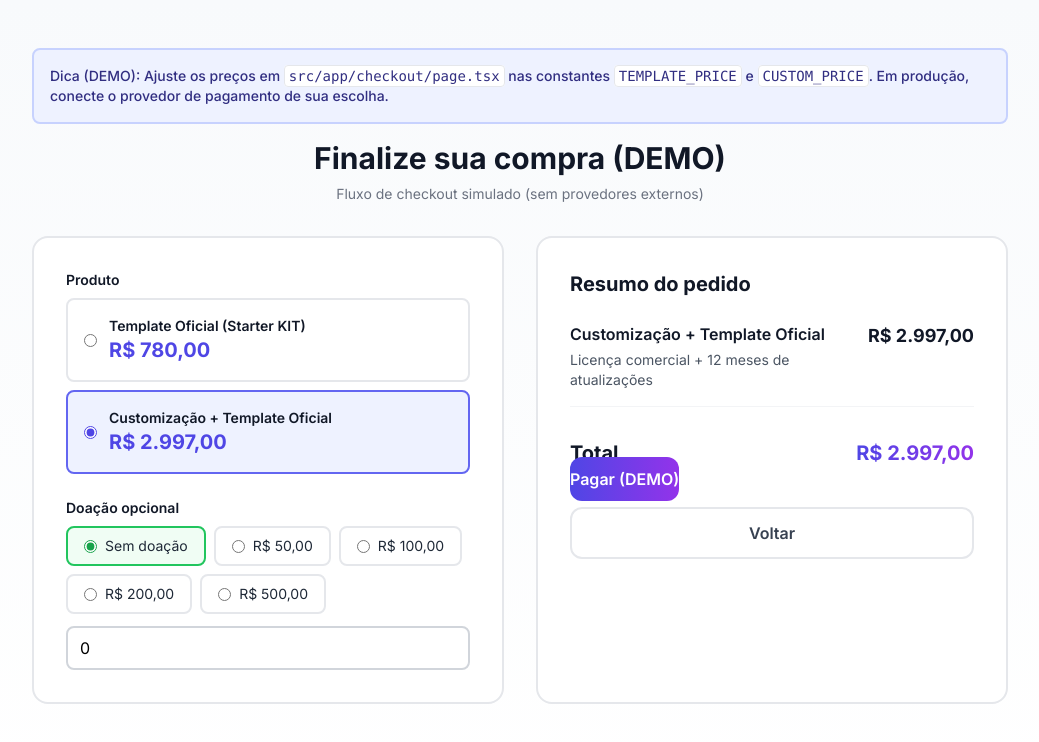
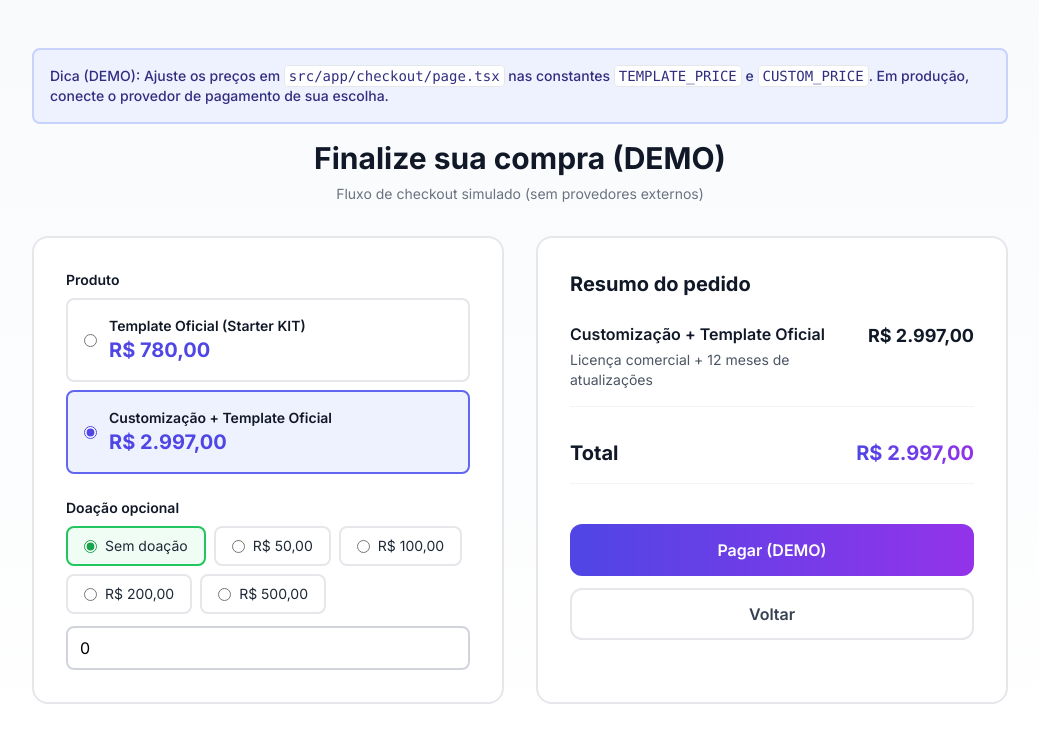
Before and after one commit to duhenri9/template-oficial_design_saas, a Next.js app: page /checkout in a window 1280 px wide. Shown: the top 742 px of the page, without its empty margins (120-1159 px from the left). Built offline with nearby package versions, Linux system fonts and the light colour scheme; no server answers.

Commit message:
ui: improve Contact form fields visibility; fix Checkout DEMO button spacing; highlight Docs CTA under hero

```diff
--- a/src/app/checkout/page.tsx
+++ b/src/app/checkout/page.tsx
@@ -101,10 +101,22 @@ export default function CheckoutPage() {
                 <span className="bg-gradient-to-r from-indigo-600 to-purple-600 bg-clip-text text-transparent">{formatBRL(total)}</span>
               </div>
 
-              <a href="#" onClick={payDemo} className="mt-4 w-full py-3 rounded-xl text-center font-semibold transition bg-gradient-to-r from-indigo-600 to-purple-600 text-white hover:shadow-lg">
-                Pagar (DEMO)
-              </a>
-              <Link href="/" className="w-full block py-3 rounded-xl text-center font-semibold border-2 border-gray-200 text-gray-700 hover:border-indigo-200 mt-2">Voltar</Link>
+              {/* Ações */}
+              <div className="pt-4 mt-2 border-t border-gray-100">
+                <a
+                  href="#"
+                  onClick={payDemo}
+                  className="mt-6 w-full block py-3.5 rounded-xl text-center font-semibold transition bg-gradient-to-r from-indigo-600 to-purple-600 text-white hover:shadow-lg"
+                >
+                  Pagar (DEMO)
+                </a>
+                <Link
+                  href="/"
+                  className="w-full block py-3 rounded-xl text-center font-semibold border-2 border-gray-200 text-gray-700 hover:border-indigo-200 mt-3"
+                >
+                  Voltar
+                </Link>
+              </div>
             </div>
           </div>
         </div>
--- a/src/app/components/ContactForm.tsx
+++ b/src/app/components/ContactForm.tsx
@@ -37,19 +37,24 @@ export default function ContactForm() {
 
   return (
     <form onSubmit={onSubmit} className="max-w-2xl mx-auto bg-white p-6 md:p-10 rounded-2xl border border-gray-200 shadow-sm">
+      {status === 'success' && (
+        <div className="mb-6 p-3 rounded-lg border-2 border-green-200 bg-green-50 text-green-800 text-sm">
+          Mensagem enviada com sucesso! Entraremos em contato em breve.
+        </div>
+      )}
       <div className="grid grid-cols-1 md:grid-cols-2 gap-6">
         <div>
           <label className="block text-sm font-medium text-gray-700 mb-1">Nome</label>
-          <input name="name" required className="w-full border-gray-300 rounded-lg focus:ring-purple-500 focus:border-purple-500" />
+          <input name="name" required placeholder="Seu nome" className="w-full px-3 py-2 border-2 border-gray-300 rounded-lg focus:ring-purple-500 focus:border-purple-500" />
         </div>
         <div>
           <label className="block text-sm font-medium text-gray-700 mb-1">Email</label>
-          <input type="email" name="email" required className="w-full border-gray-300 rounded-lg focus:ring-purple-500 focus:border-purple-500" />
+          <input type="email" name="email" required placeholder="seu@email.com" className="w-full px-3 py-2 border-2 border-gray-300 rounded-lg focus:ring-purple-500 focus:border-purple-500" />
         </div>
       </div>
       <div className="mt-6">
         <label className="block text-sm font-medium text-gray-700 mb-1">Mensagem</label>
-        <textarea name="message" required rows={5} className="w-full border-gray-300 rounded-lg focus:ring-purple-500 focus:border-purple-500" />
+        <textarea name="message" required rows={5} placeholder="Como podemos ajudar?" className="w-full px-3 py-2 border-2 border-gray-300 rounded-lg focus:ring-purple-500 focus:border-purple-500" />
       </div>
       <div className="mt-6 flex items-center gap-4">
         <button
--- a/src/app/components/LandingClient.tsx
+++ b/src/app/components/LandingClient.tsx
@@ -1,7 +1,7 @@
 'use client';
 
 import { useState } from 'react';
-import { ChevronDown, Check, Sparkles, Zap, Shield, Users } from 'lucide-react';
+import { ChevronDown, Check, Sparkles, Zap, Shield, Users, FileText } from 'lucide-react';
 import ContactForm from '../components/ContactForm';
 
 export default function LandingClient() {
@@ -105,9 +105,13 @@ export default function LandingClient() {
               Ver Demo
             </a>
           </div>
-          <div className="mt-4">
-            <a href="/docs" className="inline-block text-sm text-gray-700 hover:text-purple-600 transition underline underline-offset-4">
-              Ver Documentação (guia rápido de customização)
+          <div className="mt-6 max-w-2xl mx-auto">
+            <a
+              href="/docs"
+              className="group flex items-center justify-center gap-2 px-5 py-3 rounded-xl border-2 border-indigo-200 bg-indigo-50/60 text-indigo-900 font-semibold hover:bg-indigo-100 hover:border-indigo-300"
+            >
+              <FileText className="w-4 h-4 text-indigo-600" />
+              Ver Documentação — guia rápido de customização
             </a>
           </div>
           <div className="mt-12">
```
